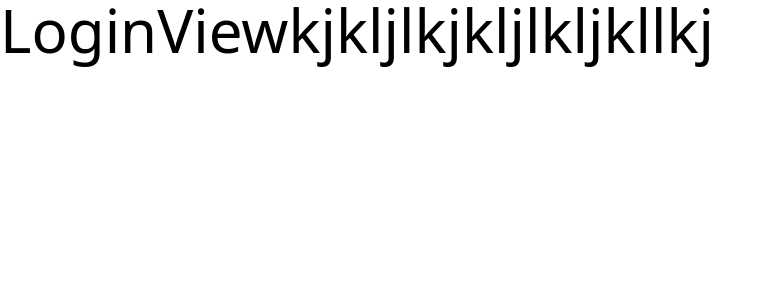
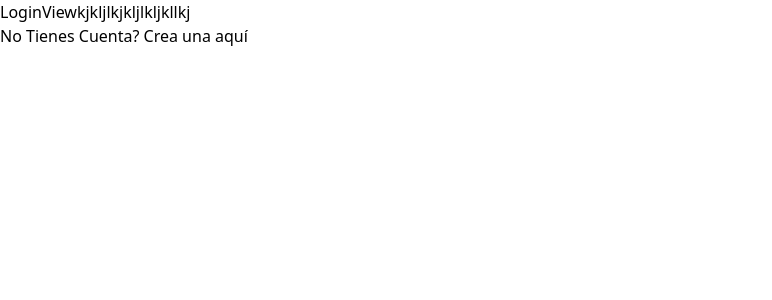
Before and after one commit to richie20502/devtree_front, a React (Vite) app: page /auth/login in a window 1280 px wide. Shown: the top 300 px of the page, without its empty margins (0-772 px from the left). Built offline with nearby package versions, Linux system fonts and the light colour scheme.

Commit message:
navegacion entre paginas

```diff
--- a/src/views/LoginView.tsx
+++ b/src/views/LoginView.tsx
@@ -1,5 +1,12 @@
-import React from "react";
+import { Link } from "react-router-dom";
 
 export default function LoginView() {
-  return <div className="text-6xl">LoginViewkjkljlkjkljlkljkllkj</div>;
+  return (
+    <>
+      <div>LoginViewkjkljlkjkljlkljkllkj</div>
+      <nav>
+        <Link to="/auth/register">No Tienes Cuenta? Crea una aquí</Link>
+      </nav>
+    </>
+  );
 }
--- a/src/views/RegisterView.tsx
+++ b/src/views/RegisterView.tsx
@@ -1,5 +1,12 @@
-import React from "react";
+import { Link } from "react-router-dom";
 
 export default function RegisterView() {
-  return <div>RegisterView kjllkkkljklj</div>;
+  return (
+    <>
+      <div>RegisterView</div>
+      <nav>
+        <Link to="/auth/login">¿Ya tienes cuenta? Inicia Sesión</Link>
+      </nav>
+    </>
+  );
 }
```
